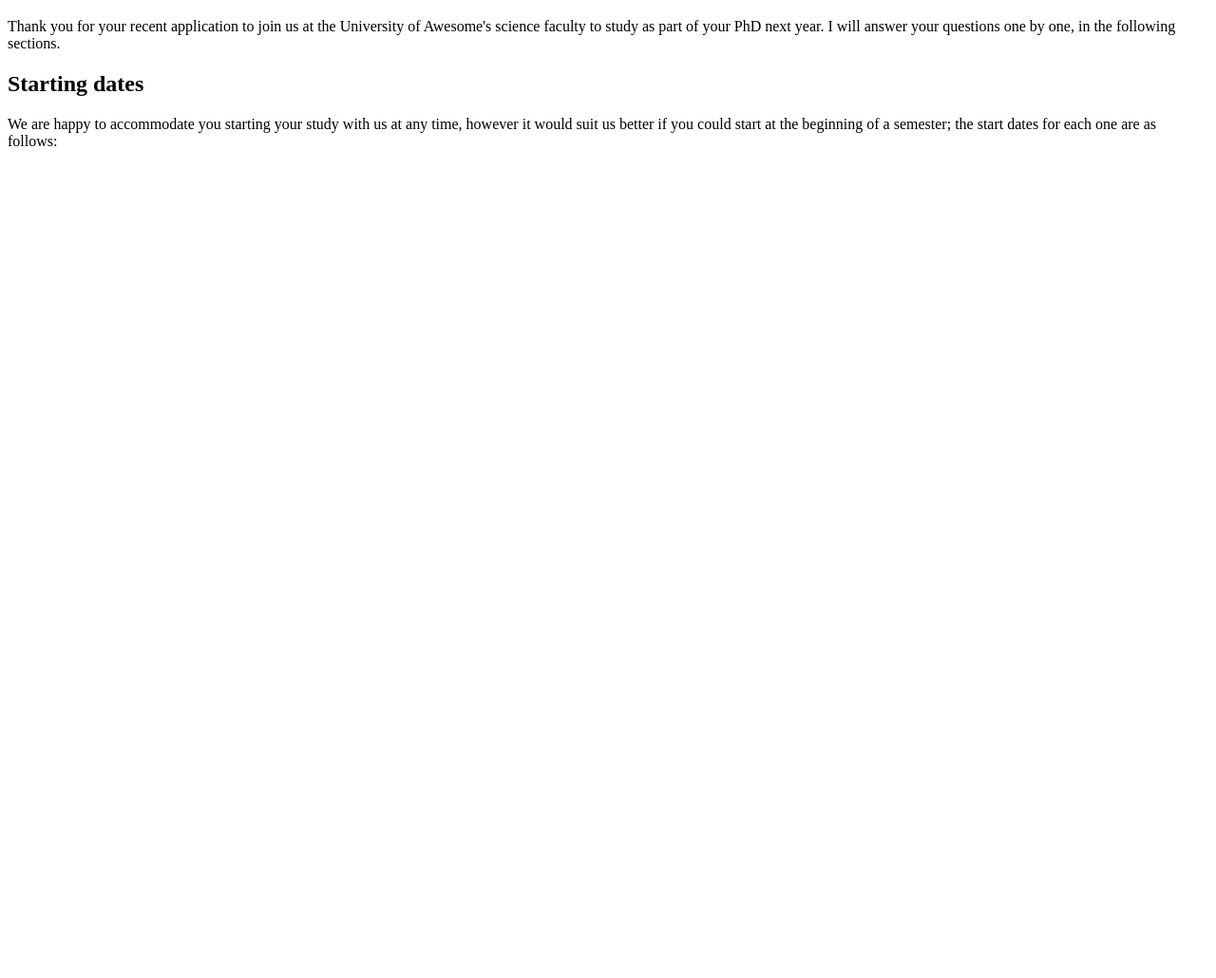
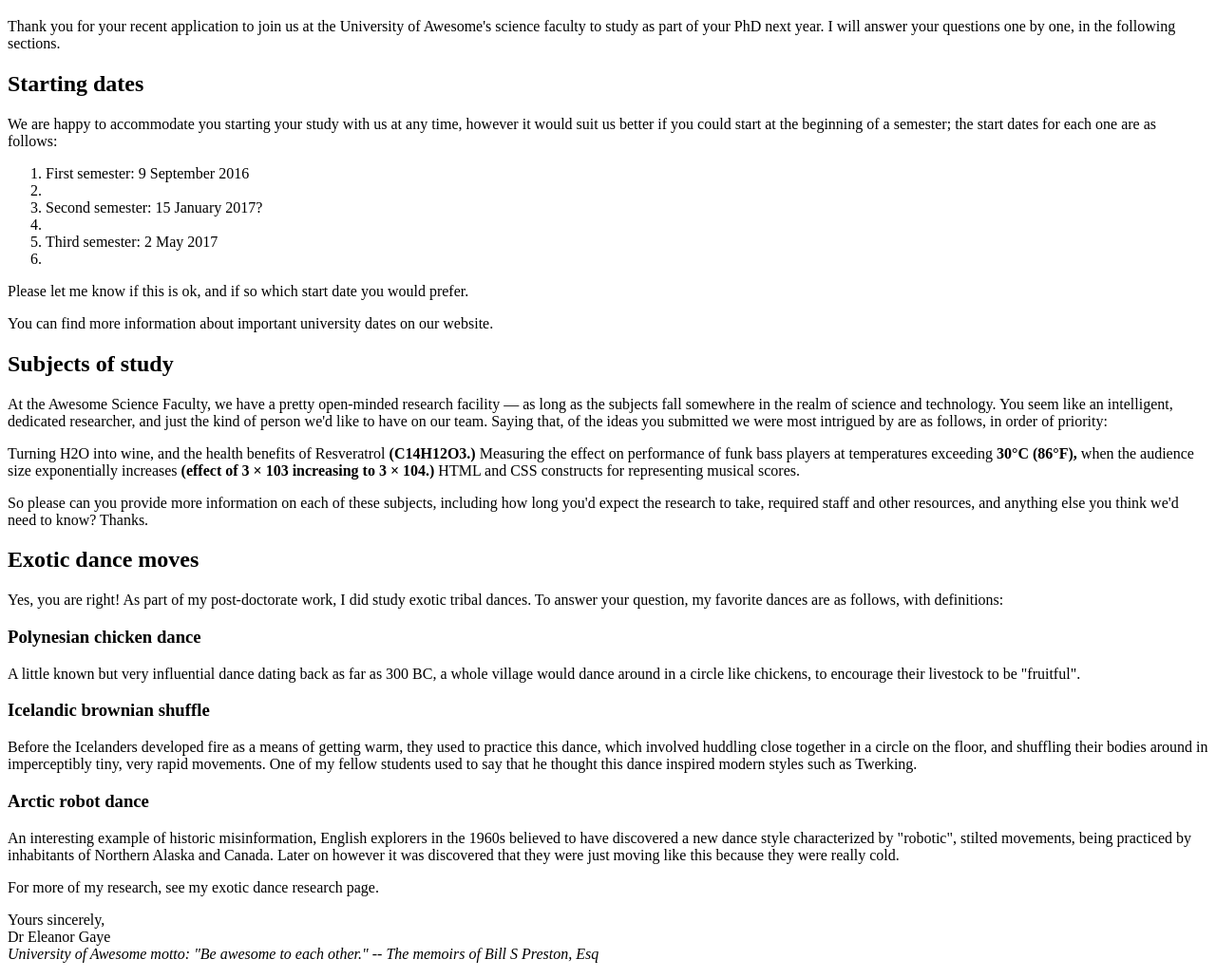
Before and after one commit to MayembsbL13/Introduction-to-HTML, a plain HTML site: page index.html in a window 1280 px wide. Shown: the part 61-1091 px from the top of the page at 95% size. Before the commit the page ends 800 px from the top, so only its background shows below. Drawn offline with Linux system fonts and the light colour scheme.

Commit message:
Completed project

```diff
--- a/index.html
+++ b/index.html
@@ -13,6 +13,50 @@
 
         <p>We are happy to accommodate you starting your study with us at any time, however it would suit us better if you could start at the beginning of a semester; the start dates for each one are as follows:</p>
 
+        <ol>
+            <li>First semester: 9 September 2016<li>
+            <li>Second semester: 15 January 2017?<li>
+            <li>Third semester: 2 May 2017<li>
+            </ol>
+
+            <p>Please let me know if this is ok, and if so which start date you would prefer.</p>
+
+            <p>You can find more information about important university dates on our website.</p>
+
+            <h2>Subjects of study</h2>
+
+            <p>At the Awesome Science Faculty, we have a pretty open-minded research facility — as long as the subjects fall somewhere in the realm of science and technology. You seem like an intelligent, dedicated researcher, and just the kind of person we'd like to have on our team. Saying that, of the ideas you submitted we were most intrigued by are as follows, in order of priority:
+
+            <p>Turning H2O into wine, and the health benefits of Resveratrol<strong> (C14H12O3.)</strong>
+            Measuring the effect on performance of funk bass players at temperatures exceeding <strong>30°C (86°F),</strong> when the audience size exponentially increases <strong>(effect of 3 × 103 increasing to 3 × 104.)</strong>
+            HTML and CSS constructs for representing musical scores.</p>
+
+            <p>So please can you provide more information on each of these subjects, including how long you'd expect the research to take, required staff and other resources, and anything else you think we'd need to know? Thanks.</p>
+
+            <h2>Exotic dance moves</h2>
+
+            <p>Yes, you are right! As part of my post-doctorate work, I did study exotic tribal dances. To answer your question, my favorite dances are as follows, with definitions:</p>
+
+
+            <h3>Polynesian chicken dance</h3>
+
+            <p>A little known but very influential dance dating back as far as 300 BC, a whole village would dance around in a circle like chickens, to encourage their livestock to be "fruitful".</p>
+
+            <h3>Icelandic brownian shuffle</h3>
+
+            <p>Before the Icelanders developed fire as a means of getting warm, they used to practice this dance, which involved huddling close together in a circle on the floor, and shuffling their bodies around in imperceptibly tiny, very rapid movements. One of my fellow students used to say that he thought this dance inspired modern styles such as Twerking.</p>
+
+            <h3>Arctic robot dance</h3>
+
+            <p>An interesting example of historic misinformation, English explorers in the 1960s believed to have discovered a new dance style characterized by "robotic", stilted movements, being practiced by inhabitants of Northern Alaska and Canada. Later on however it was discovered that they were just moving like this because they were really cold.</p>
+
+            <p>For more of my research, see my exotic dance research page.</p>
+
+            <p>Yours sincerely,<br>
+            Dr Eleanor Gaye<br>
+            <em>University of Awesome motto: "Be awesome to each other." -- The memoirs of Bill S Preston, Esq</em></p>
+
+
 
     </body>
 </html>
```
